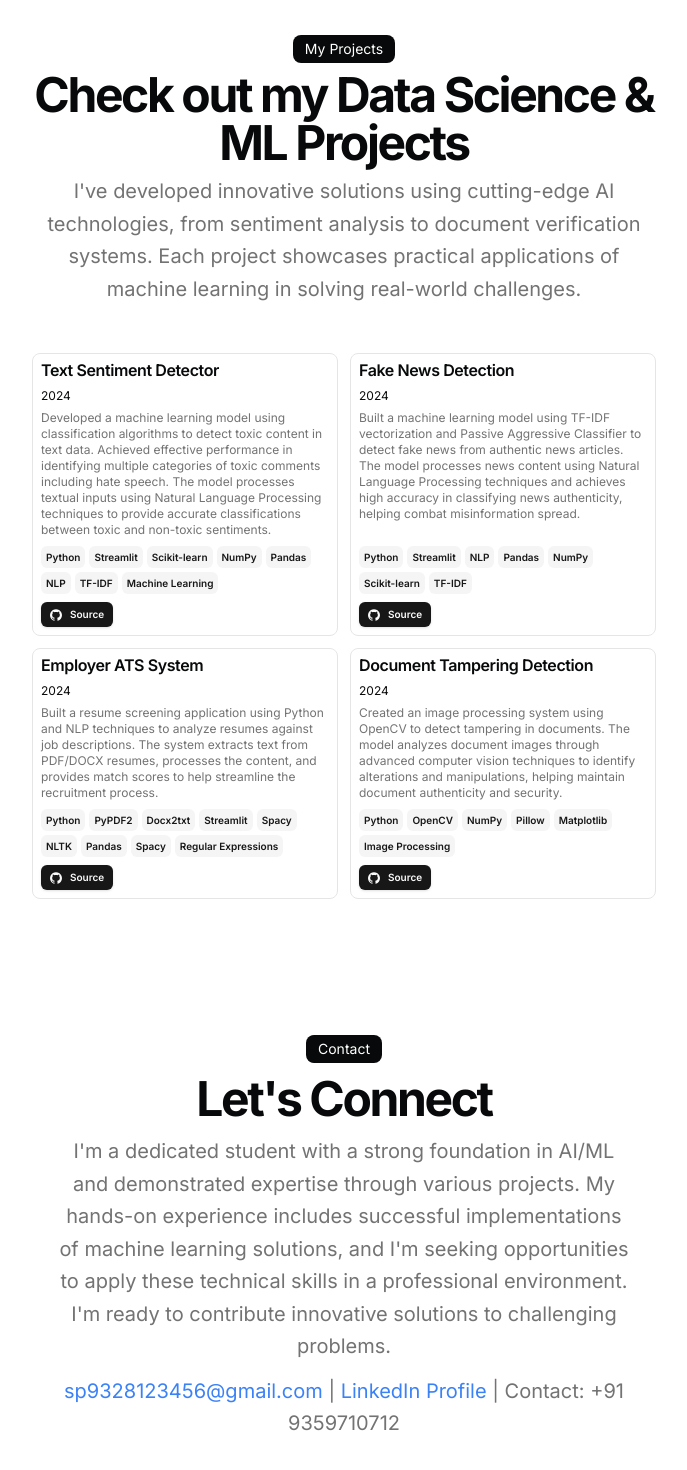
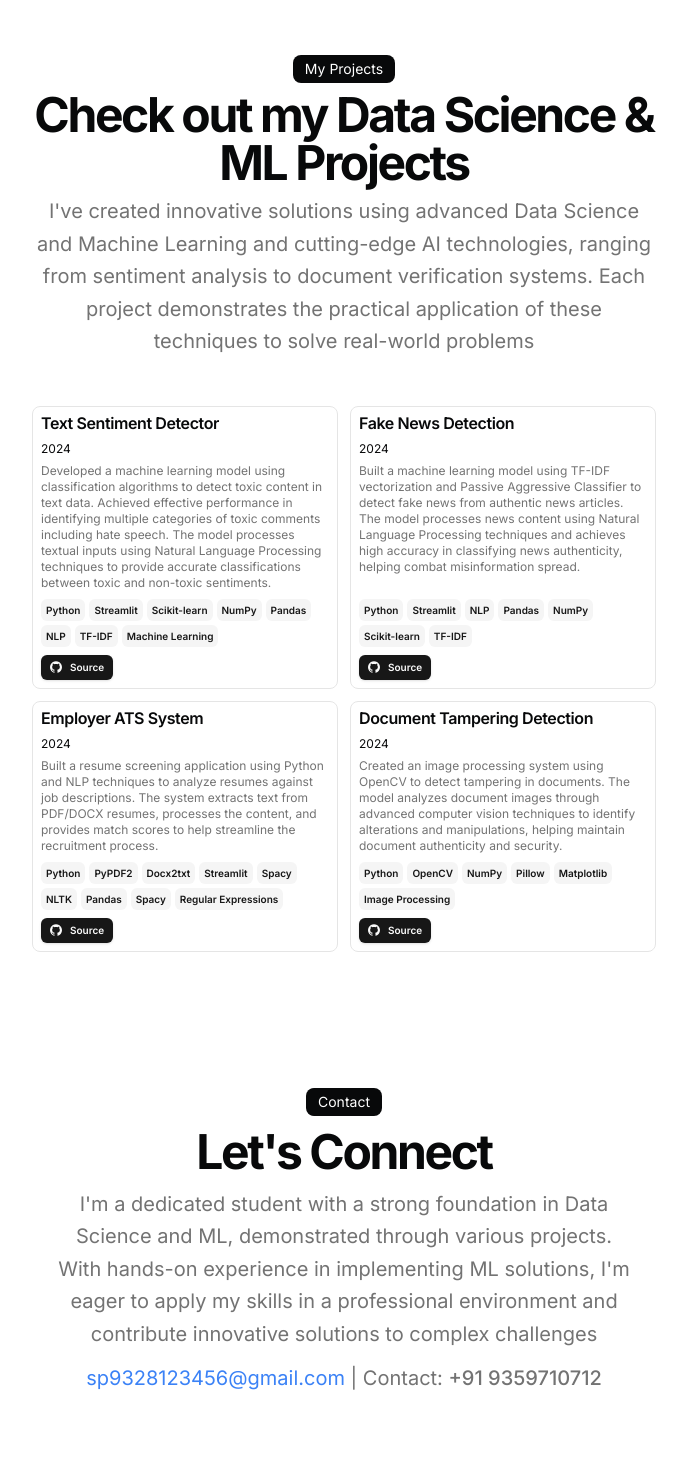
Before and after one commit to SahilPitale06/Sahil-Portfolio-, a Next.js app: page / in a window 1280 px wide. Shown: the part 950-2420 px from the top of the page, without its empty margins (296-983 px from the left). Built offline with nearby package versions, Linux system fonts and the light colour scheme.

Commit message:
Updated page.tsx, resume.tsx and README.md

```diff
--- a/src/app/page.tsx
+++ b/src/app/page.tsx
@@ -143,10 +143,11 @@ export default function Page() {
                   Check out my Data Science & ML Projects
                 </h2>
                 <p className="text-muted-foreground md:text-xl/relaxed lg:text-base/relaxed xl:text-xl/relaxed">
-                  I've developed innovative solutions using cutting-edge AI
-                  technologies, from sentiment analysis to document verification
-                  systems. Each project showcases practical applications of
-                  machine learning in solving real-world challenges.
+                  I've created innovative solutions using advanced Data Science
+                  and Machine Learning and cutting-edge AI technologies, ranging
+                  from sentiment analysis to document verification systems. Each
+                  project demonstrates the practical application of these
+                  techniques to solve real-world problems
                 </p>
               </div>
             </div>
@@ -224,28 +225,21 @@ export default function Page() {
                 Let's Connect
               </h2>
               <p className="mx-auto max-w-[600px] text-muted-foreground md:text-xl/relaxed lg:text-base/relaxed xl:text-xl/relaxed">
-                I'm a dedicated student with a strong foundation in AI/ML and
-                demonstrated expertise through various projects. My hands-on
-                experience includes successful implementations of machine
-                learning solutions, and I'm seeking opportunities to apply these
-                technical skills in a professional environment. I'm ready to
-                contribute innovative solutions to challenging problems.
+                I'm a dedicated student with a strong foundation in Data Science
+                and ML, demonstrated through various projects. With hands-on
+                experience in implementing ML solutions, I'm eager to apply my
+                skills in a professional environment and contribute innovative
+                solutions to complex challenges
               </p>
               <p className="mx-auto max-w-[600px] text-muted-foreground md:text-xl/relaxed lg:text-base/relaxed xl:text-xl/relaxed">
                 <Link
-                  href="mailto:sahilpitale06@gmail.com"
+                  href="mailto:sp9328123456@gmail.com"
                   className="text-blue-500 hover:underline"
                 >
                   sp9328123456@gmail.com
-                </Link>{" "}
-                |{" "}
-                <Link
-                  href="https://www.linkedin.com/in/sahil-pitale-56a5681bb/"
-                  className="text-blue-500 hover:underline"
-                >
-                  LinkedIn Profile
-                </Link>{" "}
-                | Contact: +91 9359710712
+                </Link>
+                {" | "}
+                Contact: <span className="font-medium"> +91 9359710712</span>
               </p>
             </div>
           </BlurFade>
--- a/src/data/resume.tsx
+++ b/src/data/resume.tsx
@@ -11,7 +11,7 @@ export const DATA = {
   description:
     "Data Science enthusiast. Turning data into decisions through Machine Learning and AI",
   summary:
-    "I'm an enthusiastic Data Science and AI student at Dr. Babasaheb Ambedkar Technological University, Maharashtra. My passion lies in exploring artificial intelligence and machine learning, where I transform data into meaningful insights. Currently focused on neural networks, computer vision, and deep learning projects, I bring fresh perspectives to problem-solving in AI. I'm actively seeking opportunities to collaborate on innovative projects and stay current with the latest AI developments. Let's connect and explore the possibilities in AI and Machine Learning!",
+    "I'm an enthusiastic Information Technology student at Dr. Babasaheb Ambedkar Technological University, Maharashtra. My passion lies in exploring Data Science, Machine Learning, and Artificial Intelligence, where I transform data into meaningful insights. Currently focused on projects in Natural Language Processing, Machine Learning, Neural Networks, and Deep Learning, I bring fresh perspectives to problem-solving in these fields. I'm actively seeking opportunities to collaborate on innovative projects and stay current with the latest developments in Data Science, Machine Learning, and Artificial Intelligence. Let's connect and explore the possibilities in these exciting areas!",
   avatarUrl: "/me4.jpeg",
   skills: [
     "Python",
```
Also changed, not shown: 1 other file (tests, documents, lock files or other folders).
